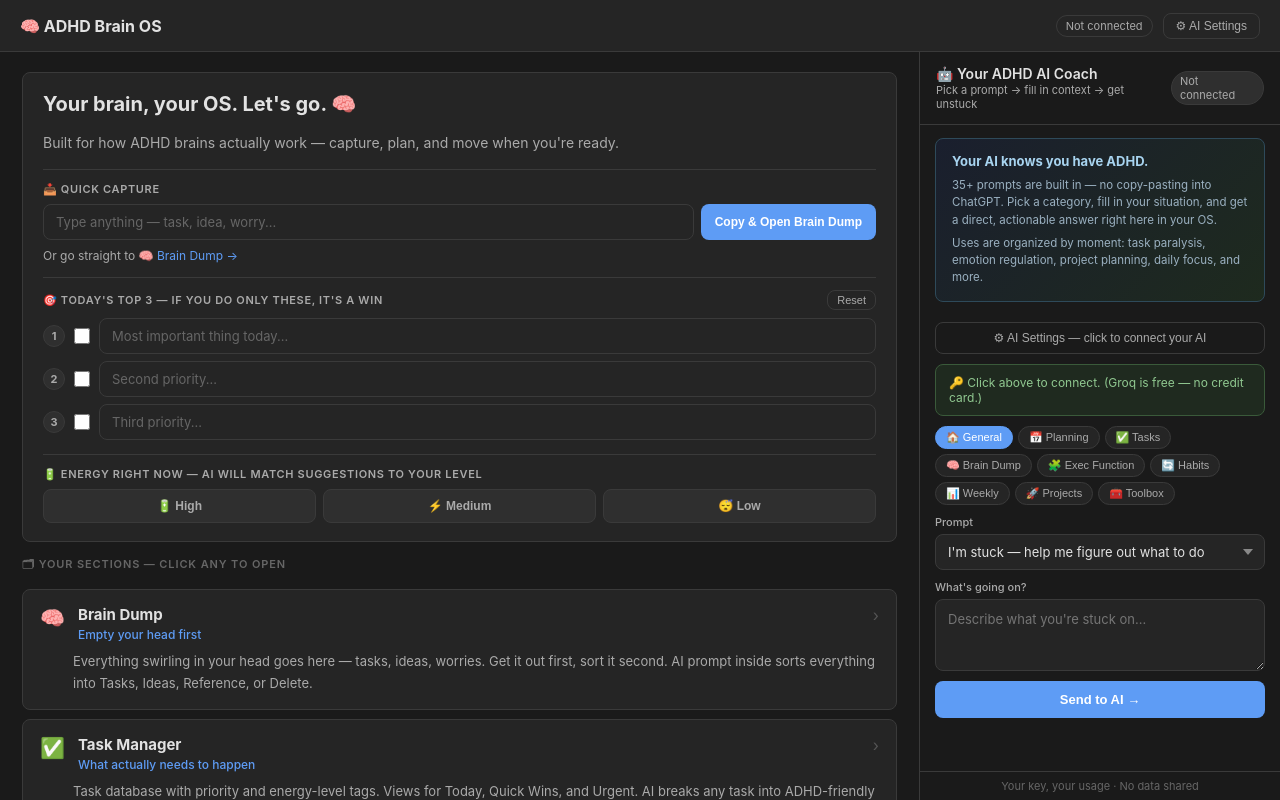
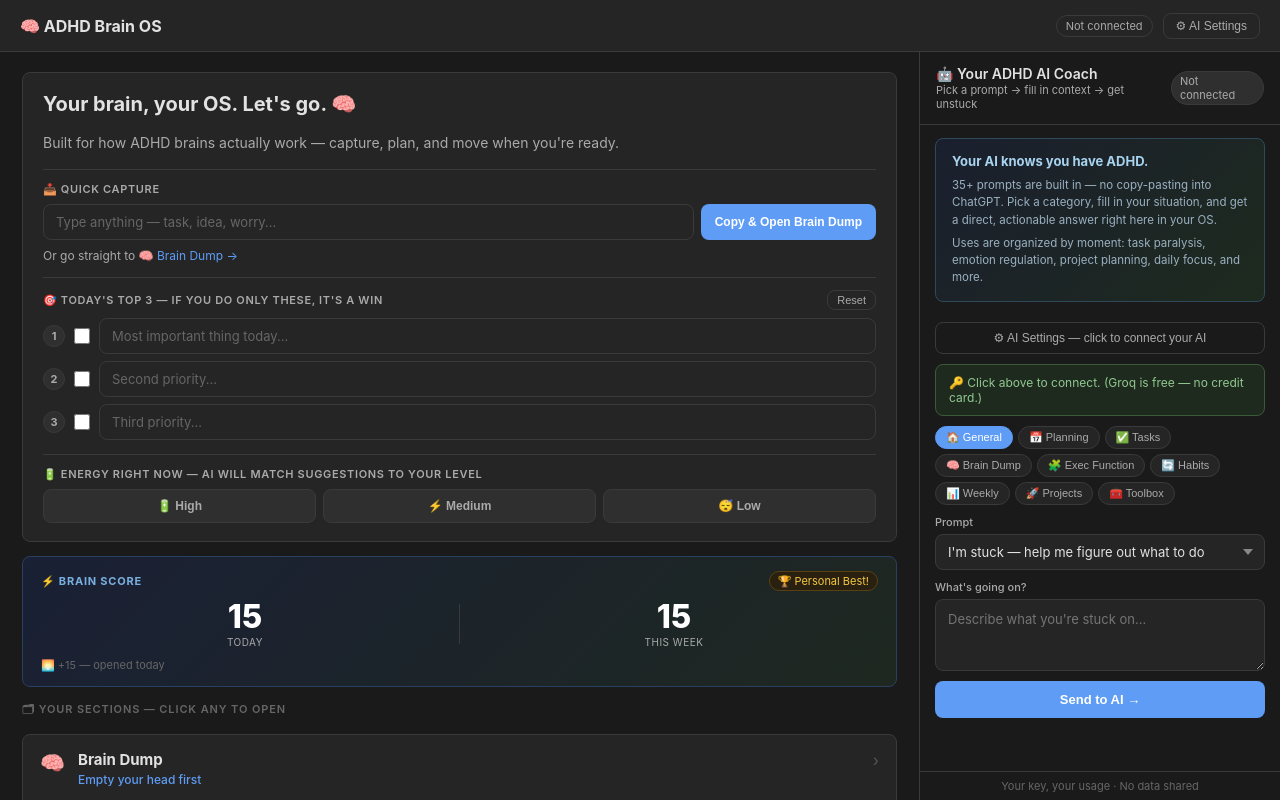
Before and after one commit to kanundrum/AI-Assistant, a plain HTML site: page home.html in a window 1280 px wide. Drawn offline with Linux system fonts and the light colour scheme.

Commit message:
Add Brain Score gamification — daily open +15, Top 3 done +10, AI use +5, PB tracker

```diff
--- a/home.html
+++ b/home.html
@@ -90,6 +90,19 @@
     .model-badge{margin-left:auto;font-size:11px;color:var(--muted);background:var(--surface2);padding:2px 8px;border-radius:99px;border:1px solid var(--border)}
     .ai-body{flex:1;overflow-y:auto;padding:13px 15px;display:flex;flex-direction:column;gap:10px}
     .ai-footer{text-align:center;font-size:11px;color:#666;padding:7px;border-top:1px solid var(--border);flex-shrink:0}
+
+    /* Brain Score */
+    .score-card{background:linear-gradient(135deg,#1a2035,#1e2820);border:1px solid #2a4060;border-radius:var(--radius);padding:14px 18px}
+    .score-header{display:flex;align-items:center;justify-content:space-between;margin-bottom:10px}
+    .score-label{font-size:11px;font-weight:700;text-transform:uppercase;letter-spacing:.07em;color:#7ab0e0}
+    .score-pb{font-size:11px;color:#f5c842;background:#2a2010;border:1px solid #5a4010;padding:2px 8px;border-radius:99px}
+    .score-nums{display:flex;align-items:center}
+    .score-block{flex:1;text-align:center}
+    .score-val{font-size:32px;font-weight:800;color:#fff;line-height:1}
+    .score-sub{font-size:10px;color:var(--muted);margin-top:3px;text-transform:uppercase;letter-spacing:.05em}
+    .score-divider{width:1px;height:40px;background:var(--border);margin:0 10px;flex-shrink:0}
+    .score-log{margin-top:10px;font-size:11px;color:#666;min-height:14px;transition:color .5s}
+    .score-how{font-size:11px;color:#555;margin-top:6px;line-height:1.6}
 
     .no-key-banner{background:#1f2a1f;border:1px solid #3a5a3a;border-radius:var(--radius);padding:10px 13px;font-size:12px;color:#90c890;cursor:pointer;display:none}
     .no-key-banner:hover{border-color:#5a8a5a}
@@ -253,6 +266,19 @@
         </div>
         <div class="energy-note" id="energyNote"></div>
       </div>
+    </div>
+
+    <div class="score-card" id="scoreCard">
+      <div class="score-header">
+        <span class="score-label">⚡ Brain Score</span>
+        <span class="score-pb" id="scorePB">PB: 0 pts</span>
+      </div>
+      <div class="score-nums">
+        <div class="score-block"><div class="score-val" id="scoreTodayVal">0</div><div class="score-sub">today</div></div>
+        <div class="score-divider"></div>
+        <div class="score-block"><div class="score-val" id="scoreWeekVal">0</div><div class="score-sub">this week</div></div>
+      </div>
+      <div class="score-log" id="scoreLog">Earn points: open daily +15 · Top 3 done +10 · use AI +5</div>
     </div>
 
     <div class="section-label">🗂 Your Sections — click any to open</div>
@@ -442,7 +468,7 @@ function captureIt(){const v=document.getElementById('captureInput').value.trim(
 
 // Focus
 function saveFocus(){set(LS.focus,JSON.stringify([1,2,3].map(i=>document.getElementById(`focus${i}`).value)));}
-function toggleFocus(i){const inp=document.getElementById(`focus${i}`),chk=document.getElementById(`check${i}`);inp.classList.toggle('done',chk.checked);set(LS.checks,JSON.stringify([1,2,3].map(n=>document.getElementById(`check${n}`).checked)));}
+function toggleFocus(i){const inp=document.getElementById(`focus${i}`),chk=document.getElementById(`check${i}`);inp.classList.toggle('done',chk.checked);set(LS.checks,JSON.stringify([1,2,3].map(n=>document.getElementById(`check${n}`).checked)));if(chk.checked)awardOnce('top3_'+i+'_'+bsToday(),10,'✅ +10 — Top 3 item done');}
 function clearFocus(){[1,2,3].forEach(i=>{document.getElementById(`focus${i}`).value='';document.getElementById(`focus${i}`).classList.remove('done');document.getElementById(`check${i}`).checked=false;});localStorage.removeItem(LS.focus);localStorage.removeItem(LS.checks);}
 function loadFocus(){try{const v=JSON.parse(get(LS.focus)||'[]'),c=JSON.parse(get(LS.checks)||'[]');[1,2,3].forEach((_,i)=>{if(v[i])document.getElementById(`focus${i+1}`).value=v[i];if(c[i]){document.getElementById(`check${i+1}`).checked=true;document.getElementById(`focus${i+1}`).classList.add('done');}});}catch{}}
 
@@ -529,14 +555,59 @@ async function doSend(prompt,areaId,btnId,btnTextId,wrapId){
 
 function getFieldVals(prefix=''){const tpl=CATEGORIES[currentCat].templates[parseInt(document.getElementById(prefix?'templateSelectMob':'templateSelect').value)];const vals={};let empty=false;tpl.fields.forEach(f=>{const el=document.getElementById(`${prefix}f-${f.id}`);const val=el?.value.trim()||'';if(!val&&f.type!=='select')empty=true;vals[f.id]=val;});return{tpl,vals,empty};}
 
-function sendPrompt(){const{tpl,vals,empty}=getFieldVals();if(empty){alert('Please fill in all fields.');return;}doSend(tpl.build(vals),'responseArea','sendBtn','btnText','responseWrap');}
-function sendPromptMob(){const{tpl,vals,empty}=getFieldVals('mob-');if(empty){alert('Please fill in all fields.');return;}doSend(tpl.build(vals),'responseAreaMob','sendBtnMob','btnTextMob','responseWrapMob');}
+function sendPrompt(){const{tpl,vals,empty}=getFieldVals();if(empty){alert('Please fill in all fields.');return;}addPoints(5,'🤖 +5 — used AI coach');doSend(tpl.build(vals),'responseArea','sendBtn','btnText','responseWrap');}
+function sendPromptMob(){const{tpl,vals,empty}=getFieldVals('mob-');if(empty){alert('Please fill in all fields.');return;}addPoints(5,'🤖 +5 — used AI coach');doSend(tpl.build(vals),'responseAreaMob','sendBtnMob','btnTextMob','responseWrapMob');}
 function resetResponse(){document.getElementById('responseWrap').classList.remove('visible');document.getElementById('responseArea').textContent='';}
 function resetResponseMob(){document.getElementById('responseWrapMob').classList.remove('visible');document.getElementById('responseAreaMob').textContent='';}
 
+// ── Brain Score ──────────────────────────────────────────
+const BS={td:'bs_td',tp:'bs_tp',ws:'bs_ws',wp:'bs_wp',bw:'bs_bw',aw:'bs_aw'};
+function bsWeekStart(){const d=new Date();d.setHours(0,0,0,0);d.setDate(d.getDate()-d.getDay());return d.toISOString().slice(0,10);}
+function bsToday(){return new Date().toISOString().slice(0,10);}
+function bsAwarded(){return JSON.parse(localStorage.getItem(BS.aw)||'[]');}
+
+function initScore(){
+  const today=bsToday(),ws=bsWeekStart();
+  // New day reset
+  if(localStorage.getItem(BS.td)!==today){localStorage.setItem(BS.td,today);localStorage.setItem(BS.tp,'0');}
+  // New week reset — save best first
+  if(localStorage.getItem(BS.ws)!==ws){
+    const prev=parseInt(localStorage.getItem(BS.wp)||'0'),best=parseInt(localStorage.getItem(BS.bw)||'0');
+    if(prev>best)localStorage.setItem(BS.bw,String(prev));
+    localStorage.setItem(BS.ws,ws);localStorage.setItem(BS.wp,'0');localStorage.setItem(BS.aw,'[]');
+  }
+  // Daily open bonus — once per day
+  awardOnce('open_'+today,15,'🌅 +15 — opened today');
+}
+
+function addPoints(pts,reason){
+  const tp=parseInt(localStorage.getItem(BS.tp)||'0')+pts;
+  const wp=parseInt(localStorage.getItem(BS.wp)||'0')+pts;
+  localStorage.setItem(BS.tp,String(tp));localStorage.setItem(BS.wp,String(wp));
+  const best=parseInt(localStorage.getItem(BS.bw)||'0');
+  if(wp>best)localStorage.setItem(BS.bw,String(wp));
+  renderScore(reason);
+}
+
+function awardOnce(key,pts,reason){
+  const aw=bsAwarded();if(aw.includes(key))return void renderScore();
+  aw.push(key);localStorage.setItem(BS.aw,JSON.stringify(aw));addPoints(pts,reason);
+}
+
+function renderScore(lastAction){
+  const tp=parseInt(localStorage.getItem(BS.tp)||'0');
+  const wp=parseInt(localStorage.getItem(BS.wp)||'0');
+  const best=parseInt(localStorage.getItem(BS.bw)||'0');
+  const tv=document.getElementById('scoreTodayVal'),wv=document.getElementById('scoreWeekVal'),pb=document.getElementById('scorePB'),log=document.getElementById('scoreLog');
+  if(!tv)return;
+  tv.textContent=tp;wv.textContent=wp;
+  pb.textContent=(wp>0&&wp>=best)?'🏆 Personal Best!':'PB: '+best+' pts';
+  if(lastAction){log.textContent=lastAction;log.style.color='#7ab0e0';setTimeout(()=>{log.style.color='#666';},3000);}
+}
+
 function init(){
   buildCatTabs();buildTemplateSelect();buildTemplateSelectMob();renderFields(0);renderFieldsMob(0);
-  updateUI();loadFocus();
+  updateUI();loadFocus();initScore();
   const e=get(LS.energy);if(e)applyEnergy(e);
 }
 init();
```
